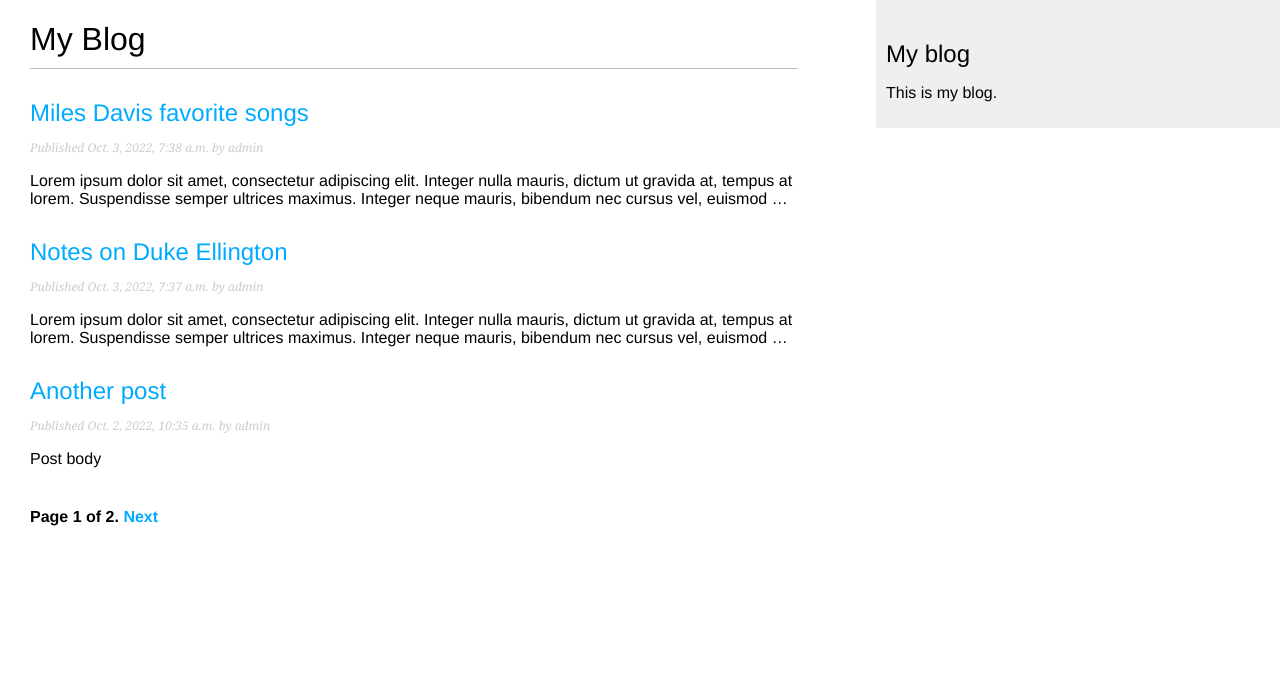
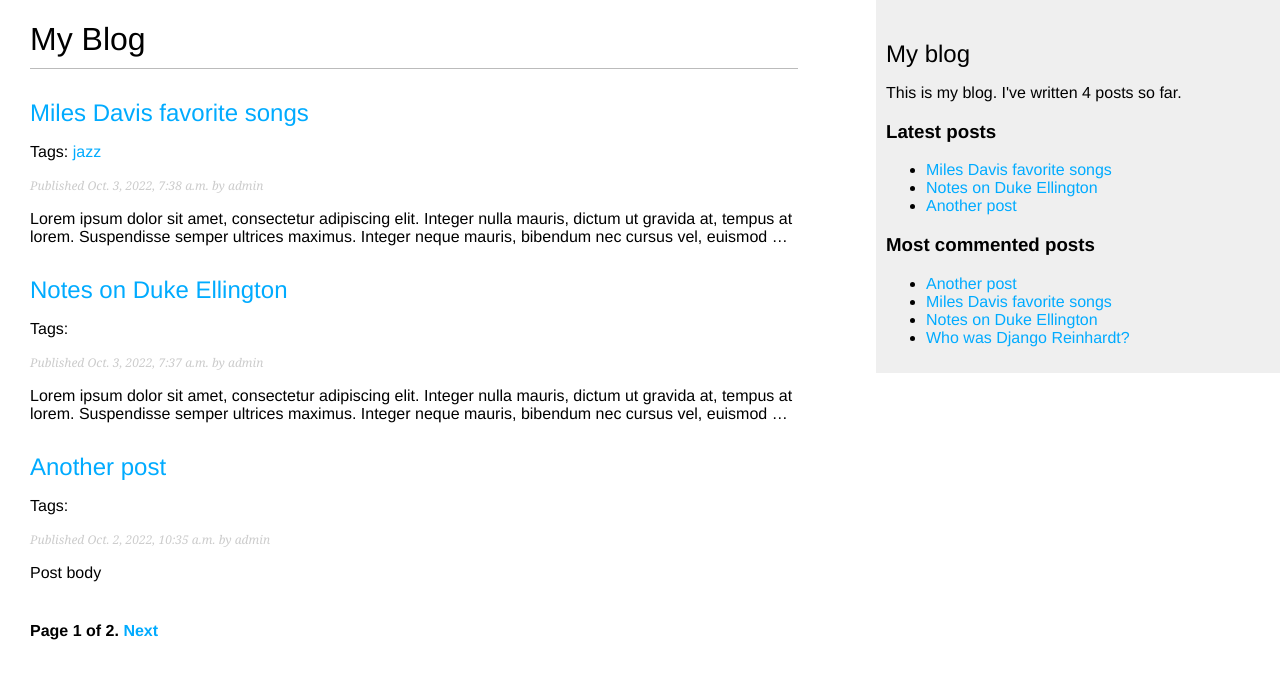
Before and after one commit to Portilloronny6/BlogApp, a Django app: page /blog/ in a window 1280 px wide. Shown: the top 679 px of the page. Run offline with Django 4.2, Linux system fonts and the light colour scheme; data comes from the database, SQL or seed files in the repository; both versions use the stored data as it was after the commit; parts of the project's set-up code (start-up, migrations or seed data) failed here and were passed over.

Commit message:
ft(repo): template tags

```diff
--- a/Blog/settings/default.py
+++ b/Blog/settings/default.py
@@ -36,6 +36,7 @@ INSTALLED_APPS = [
     'django.contrib.messages',
     'django.contrib.staticfiles',
     'blogsito.apps.BlogsitoConfig',
+    'taggit'
 ]
 
 MIDDLEWARE = [
--- a/blogsito/models.py
+++ b/blogsito/models.py
@@ -2,6 +2,7 @@ from django.db import models
 from django.urls import reverse
 from django.utils import timezone
 from django.contrib.auth.models import User
+from taggit.managers import TaggableManager
 
 
 class PublishedManager(models.Manager):
@@ -24,6 +25,7 @@ class Post(models.Model):
     status = models.CharField(max_length=2, choices=Status.choices, default=Status.DRAFT)
     objects = models.Manager()
     published = PublishedManager()
+    tags = TaggableManager()
 
     class Meta:
         ordering = ('-publish',)
--- a/blogsito/templates/base.html
+++ b/blogsito/templates/base.html
@@ -1,3 +1,4 @@
+{% load blog_tags %}
 {% load static %}
 <!DOCTYPE html>
 <html lang="en">
@@ -13,7 +14,21 @@
 </div>
 <div id="sidebar">
   <h2>My blog</h2>
-  <p>This is my blog.</p>
+  <p>
+    This is my blog.
+    I've written {% total_posts %} posts so far.
+  </p>
+  <h3>Latest posts</h3>
+  {% show_latest_posts 3 %}
+  <h3>Most commented posts</h3>
+  {% get_most_commented_posts as most_commented_post %}
+  <ul>
+    {% for post in most_commented_post %}
+      <li>
+        <a href="{{ post.get_absolute_url }}">{{ post.title }}</a>
+      </li>
+    {% endfor %}
+  </ul>
 </div>
 </body>
 </html>
--- /dev/null
+++ b/blogsito/templates/blogsito/includes/comment_form.html
@@ -0,0 +1,6 @@
+<h2>Add a new comment</h2>
+<form action="{% url "blog:post_comment" post.id %}" method="post">
+  {{ form.as_p }}
+  {% csrf_token %}
+  <p><input type="submit" value="Add comment"></p>
+</form>
--- /dev/null
+++ b/blogsito/templates/blogsito/latest_posts.html
@@ -0,0 +1,7 @@
+<ul>
+  {% for post in latest_posts %}
+    <li>
+      <a href="{{ post.get_absolute_url }}">{{ post.title }}</a>
+    </li>
+  {% endfor %}
+</ul>
--- a/blogsito/templates/blogsito/list.html
+++ b/blogsito/templates/blogsito/list.html
@@ -7,13 +7,23 @@
 {% block content %}
   <h1>My Blog</h1>
 
+  {% if tag %}
+    <h2>Posts tagged with "{{ tag.name }}"</h2>
+  {% endif %}
+
   {% for post in posts %}
     <h2>
       <a href="{{ post.get_absolute_url }}">
         {{ post.title }}
       </a>
     </h2>
-
+    <p class="tags">
+      Tags:
+      {% for tag in post.tags.all %}
+        <a href="{% url "blogsito:posts_list_by_tag" tag.slug %}">{{ tag.name }}</a>
+        {% if not forloop.last %}, {% endif %}
+      {% endfor %}
+    </p>
     <p class="date">
       Published {{ post.publish }} by {{ post.author }}
     </p>
--- /dev/null
+++ b/blogsito/templatetags/blog_tags.py
@@ -0,0 +1,24 @@
+from django import template
+from django.db.models import Count
+
+from blogsito.models import Post
+
+register = template.Library()
+
+
+@register.simple_tag
+def total_posts():
+    return Post.published.count()
+
+
+@register.inclusion_tag('blogsito/latest_posts.html')
+def show_latest_posts(count=5):
+    latest_posts = Post.published.order_by('-publish')[:count]
+    return {'latest_posts': latest_posts}
+
+
+@register.simple_tag
+def get_most_commented_posts(count=5):
+    return Post.published.annotate(
+        total_comments=Count('comments')
+    ).order_by('-total_comments')[:count]
--- a/blogsito/urls.py
+++ b/blogsito/urls.py
@@ -6,6 +6,7 @@ app_name = 'blogsito'
 
 urlpatterns = [
     path('', PostListView.as_view(), name='posts_list'),
+    path('tag/<slug:tag_slug>', PostListView.as_view(), name='posts_list_by_tag'),
     path('<int:year>/<int:month>/<int:day>/<slug:slug>/', PostDetailView.as_view(), name='post_detail'),
     path('<int:post_id>/share/', PostShareView.as_view(), name='post_share'),
     path('<int:post_id>/comment/', PostCommentView.as_view(), name='post_comment')
--- a/blogsito/views.py
+++ b/blogsito/views.py
@@ -1,7 +1,9 @@
 from django.core.mail import send_mail
 from django.core.paginator import Paginator, PageNotAnInteger, EmptyPage
+from django.db.models import Count
 from django.shortcuts import render, get_object_or_404
 from django.views import View
+from taggit.models import Tag
 
 from blogsito.forms import EmailPostForm, CommentForm
 from blogsito.models import Post
@@ -9,10 +11,17 @@ from blogsito.models import Post
 
 class PostListView(View):
 
-    def get(self, request):
+    def get(self, request, tag_slug=None):
         posts = Post.published.all()
+        tag = None
+
+        if tag_slug:
+            tag = get_object_or_404(Tag, slug=tag_slug)
+            posts = posts.filter(tags__in=[tag])
+
         paginator = Paginator(posts, 3)  # 3 posts in each page_number
         page_number = request.GET.get('page')
+
         try:
             posts = paginator.page(page_number)
         except PageNotAnInteger:
@@ -23,6 +32,7 @@ class PostListView(View):
             posts = paginator.page(paginator.num_pages)
         context = {
             'posts': posts,
+            'tag': tag,
         }
         return render(request, 'blogsito/list.html', context=context)
 
@@ -36,10 +46,17 @@ class PostDetailView(View):
         )
         comments = post.comments.filter(active=True)
         form = CommentForm()
+
+        # List of similar posts
+        post_tags_ids = post.tags.values_list('id', flat=True)
+        similar_posts = Post.published.filter(tags__in=post_tags_ids).exclude(id=post.id)
+        similar_posts = similar_posts.annotate(same_tags=Count('tags')).order_by('-same_tags', '-publish')[:4]
+
         context = {
             'post': post,
             'comments': comments,
             'form': form,
+            'similar_posts': similar_posts,
         }
         return render(request, 'blogsito/detail.html', context=context)
 
```
Also changed, not shown: blogsito/templates/blogsito/detail.html (+10 -0 lines), blogsito/migrations/0005_post_tags.py (added), blogsito/templatetags/__init__.py (added), db.sqlite3.
